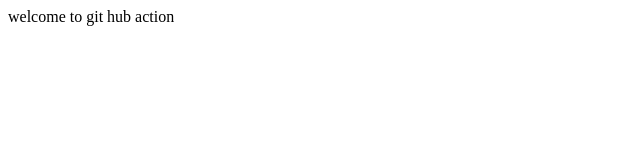
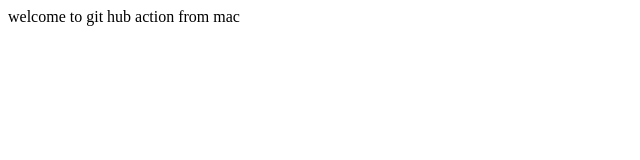
Before and after one commit to ansariuse2/github_action, a plain HTML site: page index.html in a window 1280 px wide. Shown: the full height of the page, 0-640 px from the left. Drawn offline with Linux system fonts and the light colour scheme.

Commit message:
The first commit from mac

```diff
--- a/index.html
+++ b/index.html
@@ -1,5 +1,5 @@
 <html>
   <body>
-    welcome to git hub action
+    welcome to git hub action from mac
   </body>
 </html>
```
Also changed, not shown: 1 other file.
